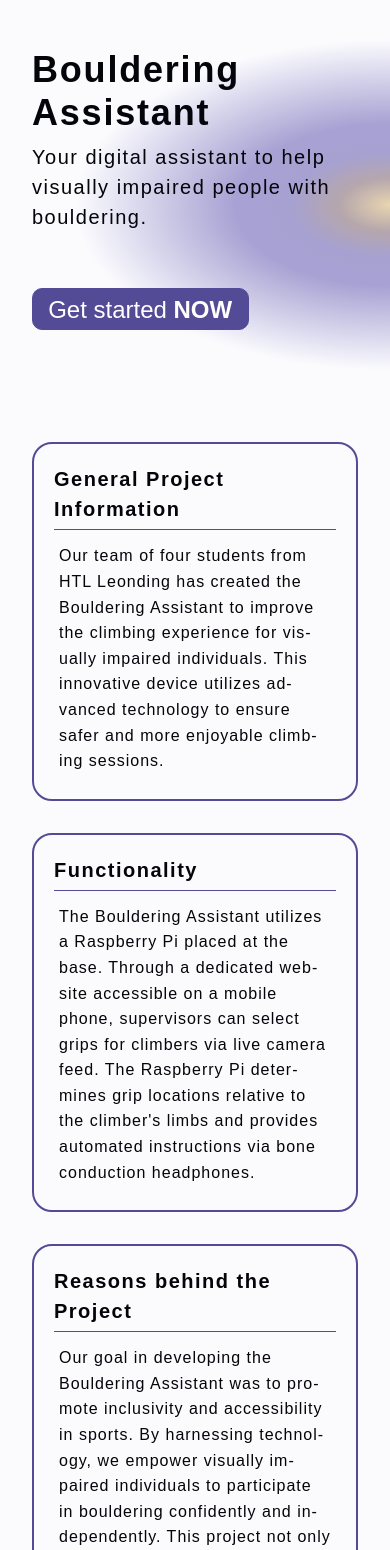
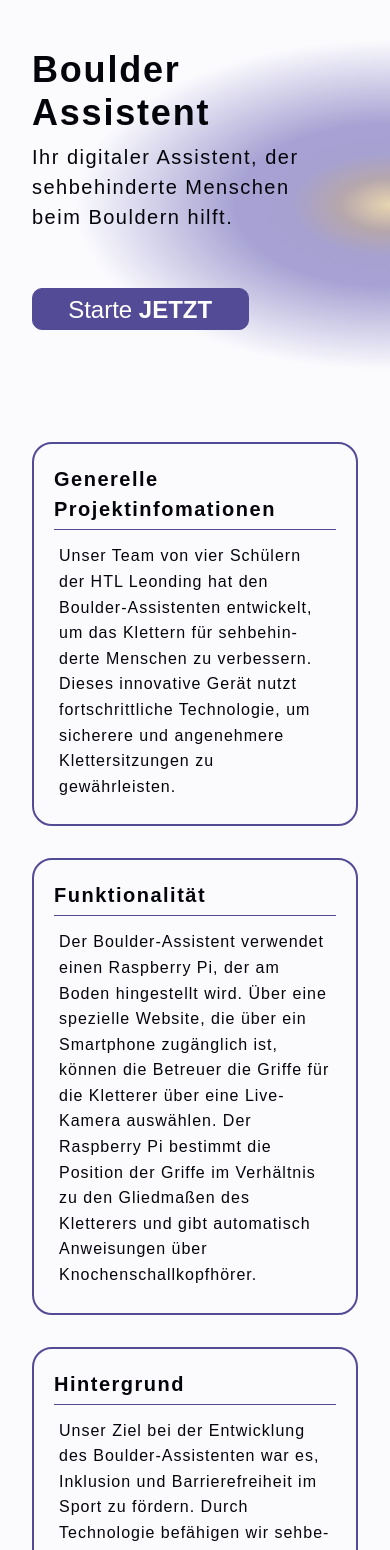
Before and after one commit to melanie-bauer/BoulderingAssistant_VueApp, a Vue app: page / in a window 390 px wide. Shown: the top 1550 px of the page. Built offline with nearby package versions, Linux system fonts and the light colour scheme; a web font is replaced by a local one.

Commit message:
german translation

```diff
--- a/src/components/FirstLook.vue
+++ b/src/components/FirstLook.vue
@@ -6,7 +6,7 @@ import Overlay from "@/components/Overlay.vue";
 // State to manage device type and overlay visibility
 const isPhone = ref(false);
 const showOverlay = ref(false);
-const overlayMessage = ref("You can't start a session as long as you are not on a phone.");
+const overlayMessage = ref("Du kannst keine Sitzung starten, solange du nicht auf einem Smartphone bist.");
 // Check device type on component mount
 onMounted(() => {
   isAPhone();
@@ -34,10 +34,10 @@ const hideOverlayMessage = () => {
 <template>
   <div :class="{ 'blur': showOverlay }">
     <div class="gradient container d-flex flex-column">
-      <h1 class="col-sm-12 header-xl">Bouldering Assistant</h1>
-      <h4 class="col-11">Your digital assistant to help visually impaired people with bouldering.</h4>
-      <button v-if="!isPhone" class="button col-8 btn-large btn btn-primary" @click="showOverlayMessage">Get started <b>NOW</b></button>
-      <PrimaryButton v-else class="button col-8 btn-large" to="/boulderingSession">Get started <b>NOW</b></PrimaryButton>
+      <h1 class="col-sm-12 header-xl">Boulder Assistent</h1>
+      <h4 class="col-11">Ihr digitaler Assistent, der sehbehinderte Menschen beim Bouldern hilft.</h4>
+      <button v-if="!isPhone" class="button col-8 btn-large btn btn-primary" @click="showOverlayMessage">Starte <b>JETZT</b></button>
+      <PrimaryButton v-else class="button col-8 btn-large" to="/boulderingSession">Starte <b>JETZT</b></PrimaryButton>
     </div>
   </div>
   <!-- Overlay -->
--- a/src/components/HeightToggleButton.vue
+++ b/src/components/HeightToggleButton.vue
@@ -1,7 +1,7 @@
 <template>
   <div>
     <button class="height-toggle-button" @click="toggleHeightBar" :class="{ 'button-on-bar': heightBarVisible }">
-    <label>Height</label>
+    <label>Kletterhöhe</label>
     </button>
     <transition name="slide">
       <div v-if="heightBarVisible" class="height-bar">
--- a/src/components/ProjectInfos.vue
+++ b/src/components/ProjectInfos.vue
@@ -9,16 +9,16 @@ export default defineComponent({
 </script>
 <template>
   <div class="container d-flex flex-column flex-lg-row flex-wrap">
-    <TextBox title="General Project Information">Our team of four students from HTL Leonding has created the Bouldering Assistant to improve the climbing
-      experience for visually impaired individuals. This innovative device utilizes advanced technology to ensure
-      safer and more enjoyable climbing sessions.</TextBox>
-    <TextBox title="Functionality">The Bouldering Assistant utilizes a Raspberry Pi placed at the base. Through a dedicated website accessible on a
-      mobile phone, supervisors can select grips for climbers via live camera feed. The Raspberry Pi determines grip locations relative to the climber's limbs and provides automated
-      instructions via bone conduction headphones.</TextBox>
-    <TextBox title="Reasons behind the Project">Our goal in developing the Bouldering Assistant was to promote inclusivity and accessibility in sports. By
-      harnessing technology, we empower visually impaired individuals to participate in bouldering confidently and
-      independently. This project not only fosters inclusivity within the climbing community but also showcases the
-      transformative impact of technology on enhancing the lives of people with disabilities.</TextBox>
+    <TextBox title="Generelle Projektinfomationen">Unser Team von vier Schülern der HTL Leonding hat den Boulder-Assistenten entwickelt, um das Klettern
+      für sehbehinderte Menschen zu verbessern. Dieses innovative Gerät nutzt fortschrittliche Technologie, um
+      sicherere und angenehmere Klettersitzungen zu gewährleisten.</TextBox>
+    <TextBox title="Funktionalität">Der Boulder-Assistent verwendet einen Raspberry Pi, der am Boden hingestellt wird. Über eine spezielle Website, die über ein
+      Smartphone zugänglich ist, können die Betreuer die Griffe für die Kletterer über eine Live-Kamera auswählen. Der Raspberry Pi bestimmt die Position der Griffe im Verhältnis zu den Gliedmaßen des Kletterers und gibt automatisch
+      Anweisungen über Knochenschallkopfhörer.</TextBox>
+    <TextBox title="Hintergrund">Unser Ziel bei der Entwicklung des Boulder-Assistenten war es, Inklusion und Barrierefreiheit im Sport zu fördern. Durch
+      Technologie befähigen wir sehbehinderte Menschen, selbstbewusst und unabhängig am Bouldern teilzunehmen.
+      Dieses Projekt fördert nicht nur die Inklusion innerhalb der Klettergemeinschaft, sondern zeigt auch die
+      die transformative Wirkung von Technologie auf das Lebens von Menschen mit Behinderungen.</TextBox>
   </div>
 </template>
 
--- a/src/views/BoulderingSession.vue
+++ b/src/views/BoulderingSession.vue
@@ -148,14 +148,14 @@ async function handleButtonClick() {
       </RouterLink>
     </div>
     <div class="text-center mt">
-      <label class="form-label text">Enter Person's Height</label>
+      <label class="form-label text">Körpergröße der Person eingeben</label>
       <!-- Height input field -->
       <input v-model="personHeight" aria-label=".form-control-lg example"
              class="form-control form-control-lg input my-3"
-             placeholder="Height in cm"
+             placeholder="Größe in cm"
              type="text" @input="validateHeightInput">
       <!-- Error message for invalid height -->
-      <p v-if="showError" class="text-danger mt-1">Please enter a number between 30 and 230.</p>
+      <p v-if="showError" class="text-danger mt-1">Bitte geben Sie eine Zahl zwischen 30 und 230 ein.</p>
     </div>
     <div class="text-center">
       <!-- Start session button -->
@@ -165,14 +165,14 @@ async function handleButtonClick() {
           class="btn btn-primary"
           to="/connectRaspi"
           @click="handleButtonClick">
-        Start Session
+        Session starten
       </RouterLink>
       <!-- Disabled start session button when there's an error -->
       <button
           v-else
           :style="{ width: '100%', fontSize: '30px', opacity: 0.5 }"
           class="btn btn-primary">
-        Start Session
+        Session starten
       </button>
     </div>
   </div>
--- a/src/views/GetNextHandle.vue
+++ b/src/views/GetNextHandle.vue
@@ -63,7 +63,7 @@ async function confirmNextHandle()
       return acc;
     }, {}));
     let value = draggableLimbs.value.map(item => item);
-    if(value.length > 3 && personHeight.value > 0) {
+    if(value.length > 3 && personHeight.value > 0 && oldPosition[value[1]]) {
       showFixedPositionButton.value = !showFixedPositionButton.value;
       GenerateOutput(value[1]);
       draggableLimbs.value = ['Head', 'Shoulder', 'Hip'];
@@ -71,7 +71,24 @@ async function confirmNextHandle()
   } catch (error) {
     console.error('Error fetching data:', error);
   }
+}
 
+function LimbMoved(limb)
+{
+  switch(limb) {
+    case 'LH':
+      return oldPosition.LH != newPosition.LH;
+      break;
+    case 'RH':
+      return oldPosition.RH != newPosition.RH;
+      break;
+    case 'LF':
+      return oldPosition.LF != newPosition.LF;
+      break;
+    case 'RF':
+      return oldPosition.RF != newPosition.RF;
+      break;
+  }
 }
 /**
  * Generate speech output based on the limb movement
@@ -257,12 +274,12 @@ const hideOverlayMessage = () => {
     <div class="text-center row d-flex justify-content-center align-items-center padding">
       <!-- Button to confirm stickman position -->
       <PrimaryButton v-if="showFixedPositionButton" id="confirmStickman" class="overlay" fontSize="30px" to="/connectRaspi" width="100%" @click="confirmPosition">
-        confirm Stickman-Position
+       Position bestätigen
       </PrimaryButton>
 
       <!-- Button to confirm next handle position -->
       <PrimaryButton v-if="!showFixedPositionButton" id="confirmNextHandle" class="overlay mx-1" fontSize="30px" to="/connectRaspi" width="100%" @click="confirmNextHandle">
-        confirm next Handle
+        Griff auswählen
       </PrimaryButton>
     </div>
   </div>
--- a/src/views/Overview.vue
+++ b/src/views/Overview.vue
@@ -92,33 +92,33 @@ onMounted(async () => {
   <div class="absolute-container overlay align-items-center">
     <RouterLink class="button d-flex align-items-center" to="/connectRaspi">
       <img alt="back arrow" class="img" src="@/assets/images/back-arrow.png">
-      Continue
+      Zurück
     </RouterLink>
   </div>
   <!-- Container for the session information -->
   <div class="container d-flex flex-column justify-content-between">
     <!-- Session information -->
     <div class="padding">
-      <h4>Time in current Session:</h4>
+      <h4>Zeit in der aktuellen Session:</h4>
       <!-- Display the elapsed time -->
       <p v-if="elapsedTime" class="h4">{{ elapsedTime }}</p>
       <p v-else class="h4">00:00</p>
     </div>
     <div class="padding">
-      <h4>Height of climbing Person:</h4>
+      <h4>Körpergröße der kletternden Person:</h4>
       <!-- Display the person's height -->
       <p v-if="personHeight" class="h4">{{ personHeight }} cm</p>
       <p v-else class="h4">0 cm</p>
     </div>
     <div class="padding">
-      <h4>Current climbing Height:</h4>
+      <h4>Momentane Kletterhöhe:</h4>
       <!-- Display the current climbing height -->
       <p v-if="currentHeight" class="h4">{{ currentHeight }}</p>
       <p v-else class="h4">0.0m</p>
     </div>
     <!-- Button to end the session -->
     <div class="text-center row d-flex justify-content-center align-items-center padding">
-      <PrimaryButton class="mx-1" font-size="30px" to="/" width="100%" @click="endSession">End Session</PrimaryButton>
+      <PrimaryButton class="mx-1" font-size="30px" to="/" width="100%" @click="endSession">Session beenden</PrimaryButton>
     </div>
   </div>
 </template>
```
